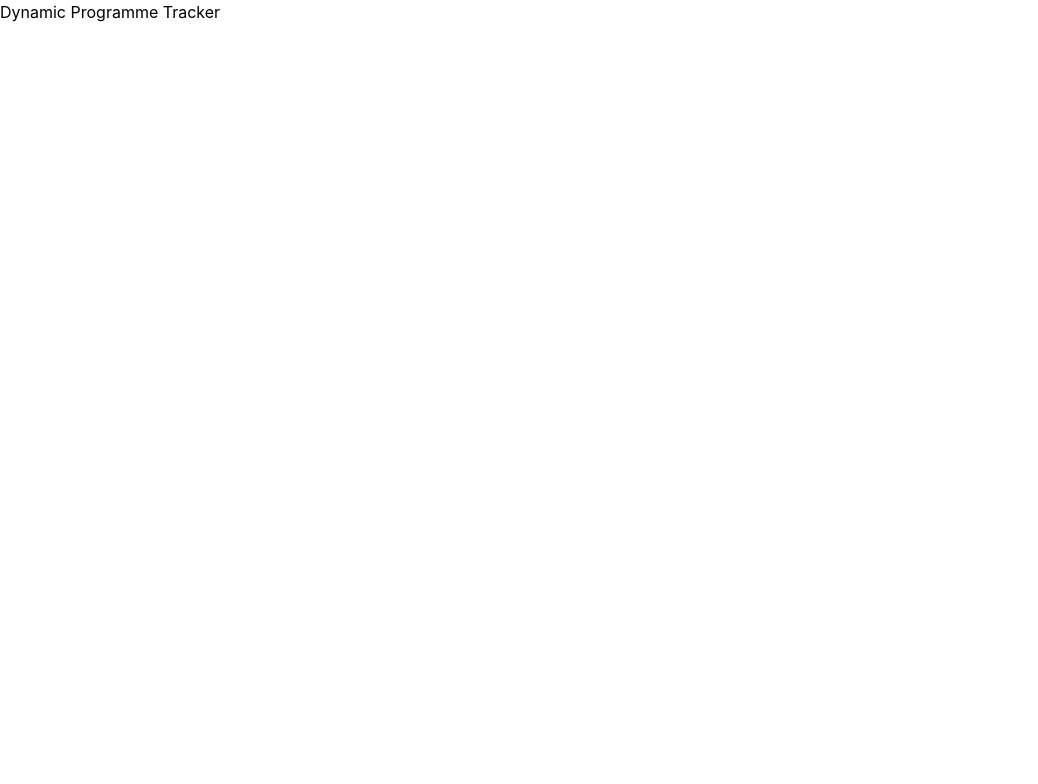
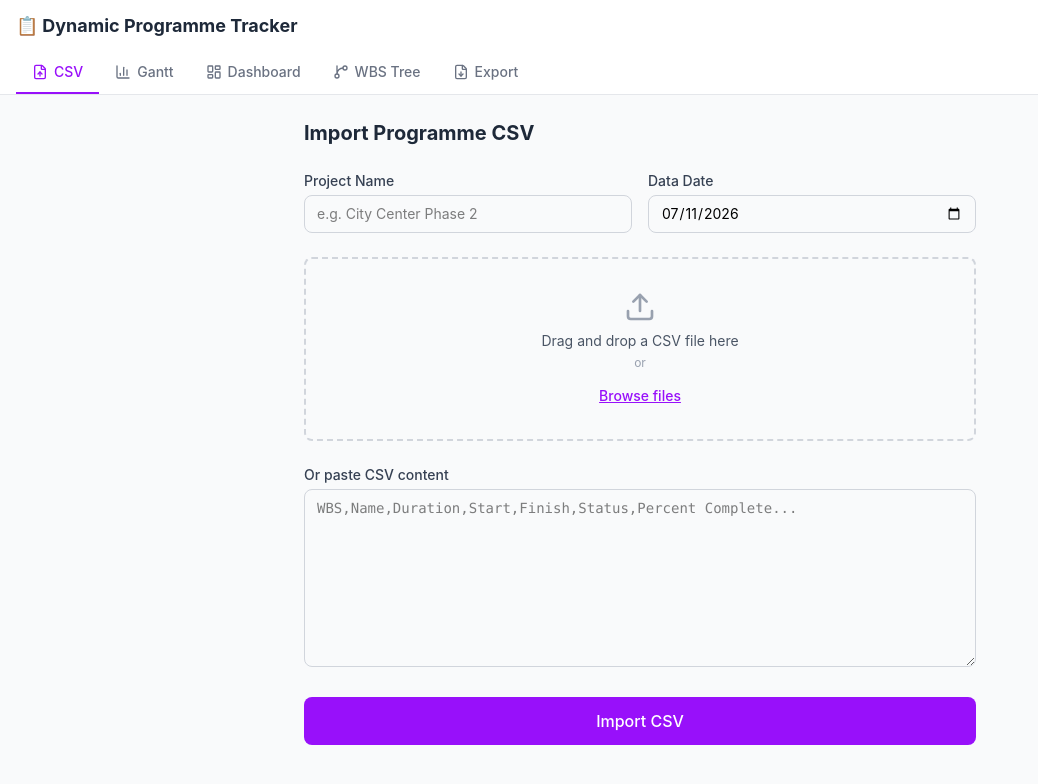
Before and after one commit to mosonson0305/dynamic-programme-tracker, a React (Vite) app: page / in a window 1280 px wide. Shown: the top 784 px of the page, without its empty margins (0-1038 px from the left). Built offline with nearby package versions, Linux system fonts and the light colour scheme.

Commit message:
feat: add CSV export + main App shell with tab navigation

```diff
--- a/src/App.tsx
+++ b/src/App.tsx
@@ -1,4 +1,70 @@
-function App() {
-  return <div>Dynamic Programme Tracker</div>
+import { LayoutDashboard, BarChart3, FileDown, FileUp, GitBranch } from 'lucide-react'
+import { useProgrammeStore } from './store/programmeStore'
+import GanttView from './components/Gantt/GanttView'
+import WBSTree from './components/WBSTree/WBSTree'
+import Dashboard from './components/Dashboard/Dashboard'
+import CSVImport from './components/CSV/CSVImport'
+import CSVExport from './components/CSV/CSVExport'
+
+const tabs = [
+  { id: 'csv' as const, label: 'CSV', icon: FileUp },
+  { id: 'gantt' as const, label: 'Gantt', icon: BarChart3 },
+  { id: 'dashboard' as const, label: 'Dashboard', icon: LayoutDashboard },
+  { id: 'wbs' as const, label: 'WBS Tree', icon: GitBranch },
+  { id: 'export' as const, label: 'Export', icon: FileDown },
+]
+
+export default function App() {
+  const activeTab = useProgrammeStore((s) => s.activeTab)
+  const setActiveTab = useProgrammeStore((s) => s.setActiveTab)
+  const project = useProgrammeStore((s) => s.project)
+
+  return (
+    <div className="min-h-screen bg-gray-50">
+      {/* Header */}
+      <header className="bg-white border-b border-gray-200">
+        <div className="max-w-7xl mx-auto px-4 py-3 flex items-center justify-between">
+          <h1 className="text-lg font-bold text-gray-800">
+            📋 Dynamic Programme Tracker
+            {project && (
+              <span className="ml-2 text-sm font-normal text-gray-500">
+                — {project.name}
+              </span>
+            )}
+          </h1>
+        </div>
+
+        {/* Tab navigation */}
+        <nav className="max-w-7xl mx-auto px-4 flex gap-0">
+          {tabs.map((tab) => {
+            const Icon = tab.icon
+            const isActive = activeTab === tab.id
+            return (
+              <button
+                key={tab.id}
+                onClick={() => setActiveTab(tab.id)}
+                className={`flex items-center gap-1.5 px-4 py-2.5 text-sm font-medium border-b-2 transition-colors ${
+                  isActive
+                    ? 'border-purple-600 text-purple-600'
+                    : 'border-transparent text-gray-500 hover:text-gray-700 hover:border-gray-300'
+                }`}
+              >
+                <Icon size={16} />
+                {tab.label}
+              </button>
+            )
+          })}
+        </nav>
+      </header>
+
+      {/* Content */}
+      <main className="max-w-7xl mx-auto px-4 py-6">
+        {activeTab === 'csv' && <CSVImport />}
+        {activeTab === 'gantt' && <GanttView />}
+        {activeTab === 'dashboard' && <Dashboard />}
+        {activeTab === 'wbs' && <WBSTree />}
+        {activeTab === 'export' && <CSVExport />}
+      </main>
+    </div>
+  )
 }
-export default App
--- /dev/null
+++ b/src/components/CSV/CSVExport.tsx
@@ -0,0 +1,97 @@
+import { useCallback } from 'react'
+import { Download } from 'lucide-react'
+import { useProgrammeStore } from '../../store/programmeStore'
+import type { Activity } from '../../models'
+
+function activitiesToCSV(activities: Activity[]): string {
+  const headers = [
+    'WBS',
+    'Name',
+    'Duration',
+    'Start',
+    'Finish',
+    'Status',
+    'Percent Complete',
+    'Total Float',
+    'Critical',
+    'Milestone',
+    'WBS Level',
+  ]
+
+  const rows = activities.map((a) =>
+    [
+      a.wbsCode,
+      `"${a.name.replace(/"/g, '""')}"`,
+      a.duration,
+      a.startDate || '',
+      a.finishDate || '',
+      a.status,
+      a.percentComplete,
+      a.totalFloat,
+      a.isCritical ? 'Yes' : 'No',
+      a.isMilestone ? 'Yes' : 'No',
+      a.wbsLevel,
+    ].join(','),
+  )
+
+  return [headers.join(','), ...rows].join('\n')
+}
+
+export default function CSVExport() {
+  const activities = useProgrammeStore((s) => s.activities)
+  const project = useProgrammeStore((s) => s.project)
+
+  const handleExport = useCallback(() => {
+    if (activities.length === 0) return
+
+    const csv = activitiesToCSV(activities)
+    const blob = new Blob([csv], { type: 'text/csv;charset=utf-8;' })
+    const url = URL.createObjectURL(blob)
+
+    const link = document.createElement('a')
+    link.href = url
+    const projectName = project?.name || 'programme'
+    link.download = `${projectName.replace(/\s+/g, '_')}_export.csv`
+    document.body.appendChild(link)
+    link.click()
+    document.body.removeChild(link)
+    URL.revokeObjectURL(url)
+  }, [activities, project])
+
+  return (
+    <div className="max-w-2xl mx-auto space-y-6">
+      <h2 className="text-xl font-bold text-gray-800">Export Data</h2>
+
+      <div className="bg-white border rounded-lg p-6">
+        <p className="text-sm text-gray-600 mb-4">
+          Export the current schedule data as a CSV file. This includes all activities with
+          their computed dates, float values, and status.
+        </p>
+
+        {activities.length === 0 ? (
+          <p className="text-sm text-gray-400">No data available to export. Import a CSV first.</p>
+        ) : (
+          <div className="space-y-2 mb-4">
+            <div className="text-sm text-gray-600">
+              <span className="font-medium">{activities.length}</span> activities ready for export
+            </div>
+            {project && (
+              <div className="text-sm text-gray-600">
+                Project: <span className="font-medium">{project.name}</span>
+              </div>
+            )}
+          </div>
+        )}
+
+        <button
+          onClick={handleExport}
+          disabled={activities.length === 0}
+          className="flex items-center gap-2 px-6 py-2.5 rounded-lg font-medium text-white bg-purple-600 hover:bg-purple-700 disabled:bg-gray-300 disabled:cursor-not-allowed transition-colors"
+        >
+          <Download size={18} />
+          Download CSV
+        </button>
+      </div>
+    </div>
+  )
+}
```
